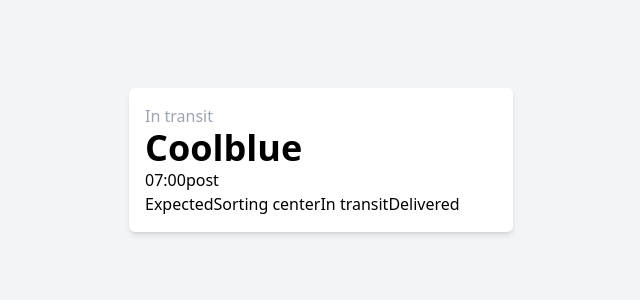
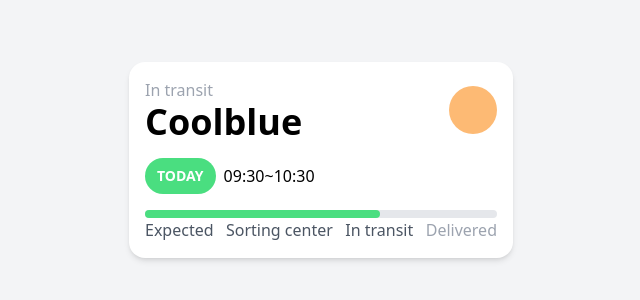
Before and after one commit to azerckid/second_carrot_market, a Next.js app: page / in a window 1280 px wide. Shown: the part 240-540 px from the top of the page, without its empty margins (319-959 px from the left). Built offline with nearby package versions, Linux system fonts and the light colour scheme.

Commit message:
done #3.2

```diff
--- a/app/page.tsx
+++ b/app/page.tsx
@@ -1,23 +1,29 @@
 export default function Home() {
   return (
     <main className="h-screen flex items-center justify-center bg-gray-100 p-4">
-      <div className="w-96 p-4 rounded-md bg-white shadow-md">
-        <div>
+      <div className="w-96 p-4 rounded-2xl bg-white shadow-md">
+        <div className="flex items-center justify-between">
           <div className="flex flex-col justify-between">
             <span className="text-gray-400">In transit</span>
             <span className="text-4xl font-semibold">Coolblue</span>
           </div>
+          <div className="size-12 rounded-full bg-orange-300"></div>
         </div>
-        <div>
-          <span>07:00</span>
-          <span>post</span>
+        <div className="my-4 flex items-center gap-2">
+          <span className="bg-green-400 p-2 px-3 rounded-3xl text-white uppercase text-sm font-bold">
+            Today
+          </span>
+          <span>09:30~10:30</span>
         </div>
-        <div></div>
-        <div>
+        <div className="relative">
+          <div className="w-full h-2 bg-gray-200 rounded-full absolute"></div>
+          <div className="w-2/3 h-2 bg-green-400 rounded-full absolute"></div>
+        </div>
+        <div className="flex justify-between items-center mt-6 text-gray-600">
           <span>Expected</span>
           <span>Sorting center</span>
           <span>In transit</span>
-          <span>Delivered</span>
+          <span className="text-gray-400">Delivered</span>
         </div>
       </div>
     </main>
```
